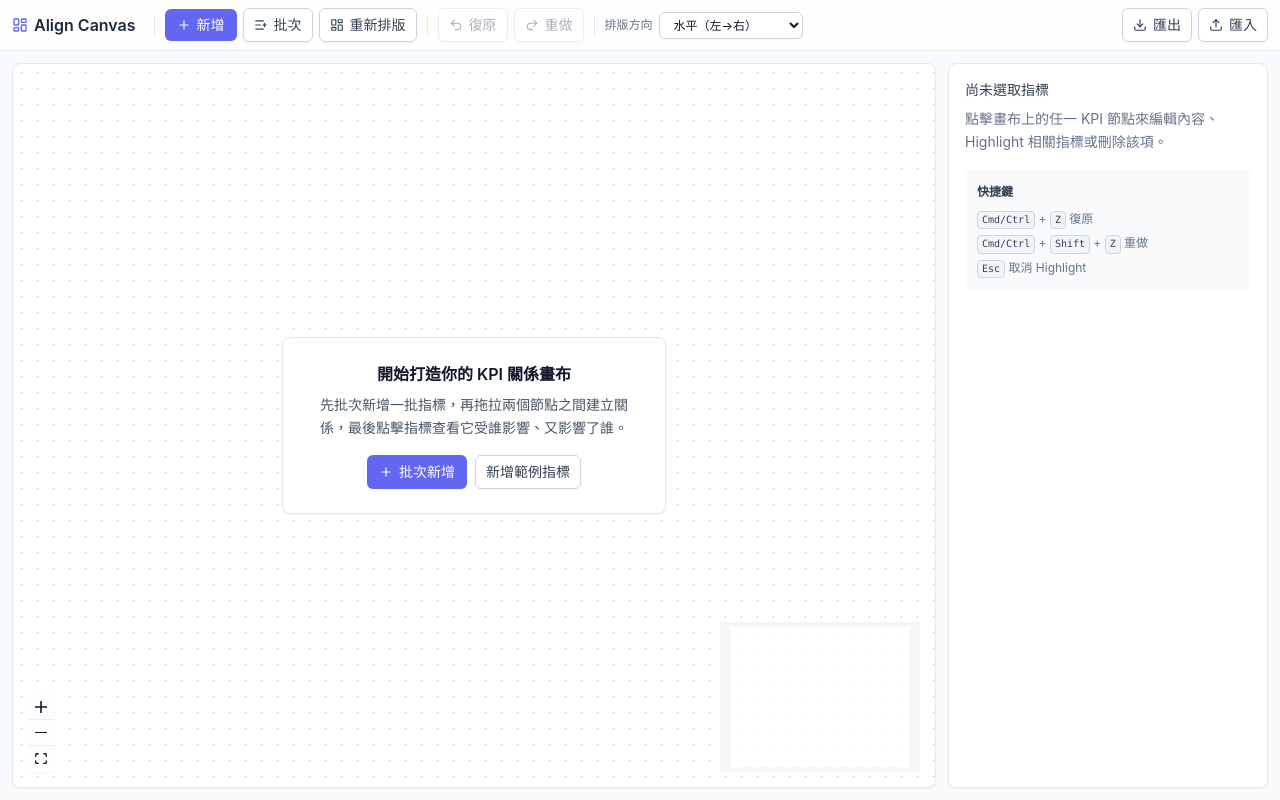
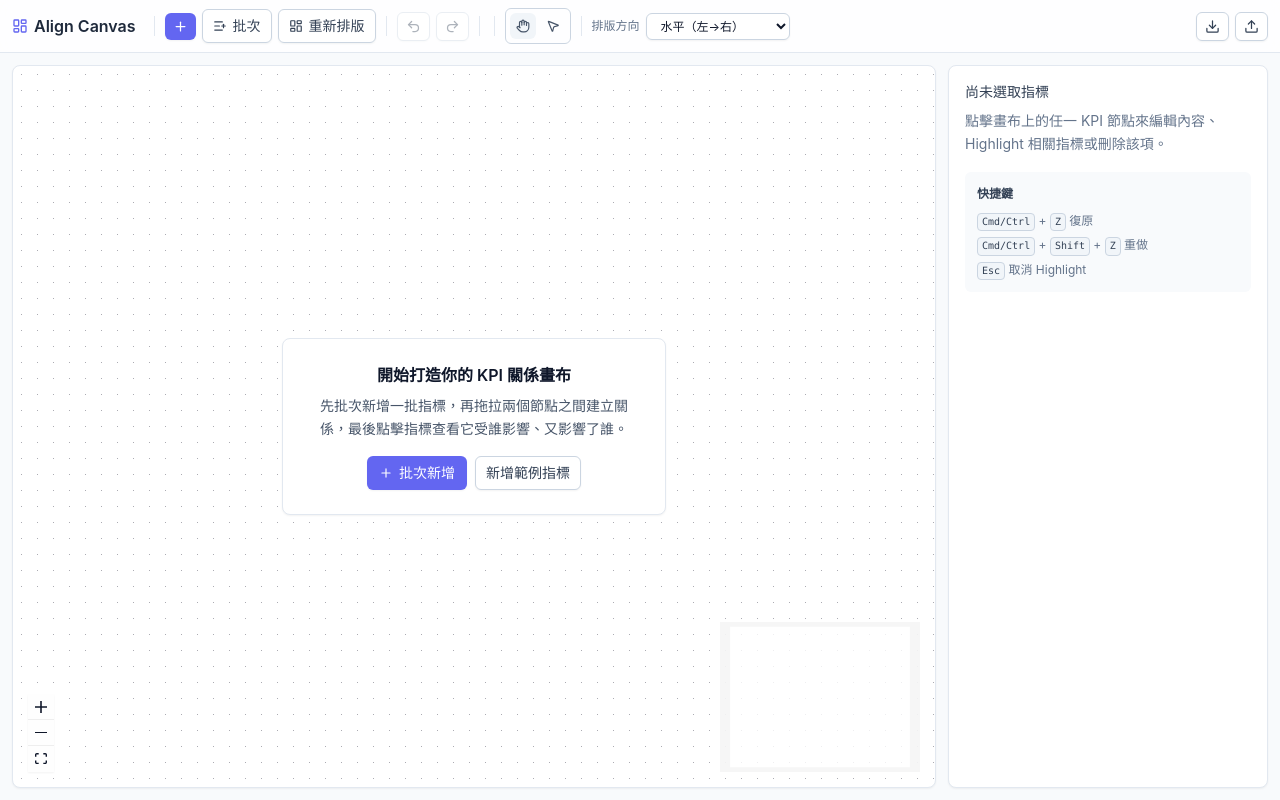
Before and after one commit to bobchao/align-canvas, a React (Vite) app: page / in a window 1280 px wide. Built offline with nearby package versions, Linux system fonts and the light colour scheme.

Commit message:
Polish canvas interaction UX and compact toolbar.
Add pan/select mode switching, icon-only toolbar controls with tooltips, larger/hover-visible connection hit areas, and improved new-node focus behavior to make quick add actions more discoverable.

Made-with: Cursor

```diff
--- a/src/App.tsx
+++ b/src/App.tsx
@@ -21,10 +21,13 @@ export default function App() {
   const relations = useGraphStore((s) => s.relations);
   const replaceAll = useGraphStore((s) => s.replaceAll);
   const addKpi = useGraphStore((s) => s.addKpi);
+  const setSelectedKpi = useGraphStore((s) => s.setSelectedKpi);
 
   const [batchOpen, setBatchOpen] = useState(false);
   const [relationMode, setRelationMode] = useState<RelationEditorMode>(null);
   const [importPreview, setImportPreview] = useState<ParsedImport | null>(null);
+  const [interactionMode, setInteractionMode] = useState<'pan' | 'select'>('pan');
+  const [focusNodeId, setFocusNodeId] = useState<string | null>(null);
 
   const openCreateRelation = useCallback((sourceId: string, targetId: string) => {
     setRelationMode({ kind: 'create', sourceId, targetId });
@@ -49,6 +52,13 @@ export default function App() {
       <div className="flex h-full flex-col">
         <Toolbar
           onBatchAdd={() => setBatchOpen(true)}
+          onQuickAdd={() => {
+            const created = addKpi({ name: `指標 ${kpis.length + 1}` });
+            setFocusNodeId(created.id);
+            setSelectedKpi(created.id);
+          }}
+          interactionMode={interactionMode}
+          onChangeInteractionMode={setInteractionMode}
           onImportChoice={(incoming) => setImportPreview(incoming)}
         />
         <main className="relative flex min-h-0 flex-1 gap-3 p-3">
@@ -56,6 +66,9 @@ export default function App() {
             <KpiCanvas
               onRequestCreateRelation={openCreateRelation}
               onEditRelation={openEditRelation}
+              interactionMode={interactionMode}
+              focusNodeId={focusNodeId}
+              onFocusHandled={() => setFocusNodeId(null)}
             />
             {isEmpty ? (
               <div className="pointer-events-none absolute inset-0 flex items-center justify-center">
--- a/src/canvas/KpiCanvas.tsx
+++ b/src/canvas/KpiCanvas.tsx
@@ -32,9 +32,18 @@ const edgeTypes = { relation: RelationEdge };
 interface Props {
   onRequestCreateRelation: (sourceId: string, targetId: string) => void;
   onEditRelation: (relationId: string) => void;
+  interactionMode: 'pan' | 'select';
+  focusNodeId: string | null;
+  onFocusHandled: () => void;
 }
 
-export function KpiCanvas({ onRequestCreateRelation, onEditRelation }: Props) {
+export function KpiCanvas({
+  onRequestCreateRelation,
+  onEditRelation,
+  interactionMode,
+  focusNodeId,
+  onFocusHandled,
+}: Props) {
   const kpis = useGraphStore((s) => s.kpis);
   const relations = useGraphStore((s) => s.relations);
   const preferences = useGraphStore((s) => s.preferences);
@@ -51,6 +60,7 @@ export function KpiCanvas({ onRequestCreateRelation, onEditRelation }: Props) {
   const dragStartRef = useRef<Record<string, { x: number; y: number } | undefined>>({});
   const prevNodeCountRef = useRef(0);
   const connectStartRef = useRef<{ nodeId: string | null }>({ nodeId: null });
+  const lastFocusedRef = useRef<string | null>(null);
 
   // Ensure all KPIs have positions (auto-layout for newly added ones).
   useEffect(() => {
@@ -68,6 +78,7 @@ export function KpiCanvas({ onRequestCreateRelation, onEditRelation }: Props) {
 
   // Auto fit when node count jumps up (e.g. after batch add / import / first hydrate).
   useEffect(() => {
+    if (focusNodeId) return;
     const n = kpis.length;
     const prev = prevNodeCountRef.current;
     prevNodeCountRef.current = n;
@@ -78,7 +89,23 @@ export function KpiCanvas({ onRequestCreateRelation, onEditRelation }: Props) {
       }, 50);
       return () => clearTimeout(timer);
     }
-  }, [kpis, rf]);
+  }, [kpis, rf, focusNodeId]);
+
+  useEffect(() => {
+    if (!focusNodeId) return;
+    if (lastFocusedRef.current === focusNodeId) return;
+    const timer = setTimeout(() => {
+      const node = rf.getNode(focusNodeId);
+      if (!node) return;
+      lastFocusedRef.current = focusNodeId;
+      rf.setCenter(node.position.x + 100, node.position.y + 36, {
+        zoom: Math.max(1, rf.getZoom()),
+        duration: 260,
+      });
+      onFocusHandled();
+    }, 90);
+    return () => clearTimeout(timer);
+  }, [focusNodeId, onFocusHandled, rf, kpis.length]);
 
   const highlight = useMemo(() => {
     if (!highlightSeedId) return null;
@@ -261,10 +288,11 @@ export function KpiCanvas({ onRequestCreateRelation, onEditRelation }: Props) {
       onEdgeClick={handleEdgeClick}
       onPaneClick={handlePaneClick}
       connectionMode={ConnectionMode.Loose}
-      selectionOnDrag
+      selectionOnDrag={interactionMode === 'select'}
       selectionMode={SelectionMode.Partial}
       multiSelectionKeyCode={['Meta', 'Control', 'Shift']}
-      panOnDrag={[2]}
+      panOnDrag={interactionMode === 'pan' ? true : [2]}
+      connectionRadius={26}
       fitView
       fitViewOptions={{ padding: 0.2 }}
       minZoom={0.2}
--- a/src/canvas/KpiNode.tsx
+++ b/src/canvas/KpiNode.tsx
@@ -14,7 +14,7 @@ function KpiNodeImpl(props: NodeProps) {
   const selected = props.selected;
   const color = kpi.color ?? '#6366f1';
   const handleClass =
-    '!h-3 !w-3 !border-0 !bg-transparent !opacity-0';
+    '!h-5 !w-5 !border !border-brand/60 !bg-brand/15 !opacity-0 group-hover:!opacity-100 hover:!opacity-100 hover:!bg-brand/35 transition';
 
   return (
     <div
@@ -50,7 +50,7 @@ function KpiNodeImpl(props: NodeProps) {
           id={`s-${position}`}
           type="source"
           position={position}
-          className={handleClass}
+          className={`${handleClass} kpi-handle`}
         />
       ))}
       {[Position.Left, Position.Right, Position.Top, Position.Bottom].map((position) => (
@@ -59,7 +59,7 @@ function KpiNodeImpl(props: NodeProps) {
           id={`t-${position}`}
           type="target"
           position={position}
-          className={handleClass}
+          className={`${handleClass} kpi-handle`}
         />
       ))}
     </div>
--- a/src/index.css
+++ b/src/index.css
@@ -66,3 +66,8 @@ body {
 .react-flow__edge.kpi-highlighted {
   filter: drop-shadow(0 0 2px rgba(99, 102, 241, 0.55));
 }
+
+.kpi-handle {
+  cursor: crosshair;
+  z-index: 3;
+}
--- a/src/panels/Toolbar.tsx
+++ b/src/panels/Toolbar.tsx
@@ -1,5 +1,7 @@
 import {
+  Hand,
   Download,
+  MousePointer2,
   LayoutDashboard,
   ListPlus,
   Plus,
@@ -15,17 +17,25 @@ import { computeLayout } from '../canvas/layout';
 
 interface Props {
   onBatchAdd: () => void;
+  onQuickAdd: () => void;
   onImportChoice: (incoming: { kpis: ReturnType<typeof parseSnapshot>['kpis']; relations: ReturnType<typeof parseSnapshot>['relations'] }) => void;
+  interactionMode: 'pan' | 'select';
+  onChangeInteractionMode: (mode: 'pan' | 'select') => void;
 }
 
-export function Toolbar({ onBatchAdd, onImportChoice }: Props) {
+export function Toolbar({
+  onBatchAdd,
+  onQuickAdd,
+  onImportChoice,
+  interactionMode,
+  onChangeInteractionMode,
+}: Props) {
   const fileInputRef = useRef<HTMLInputElement>(null);
 
   const kpis = useGraphStore((s) => s.kpis);
   const relations = useGraphStore((s) => s.relations);
   const preferences = useGraphStore((s) => s.preferences);
   const setPreferences = useGraphStore((s) => s.setPreferences);
-  const addKpi = useGraphStore((s) => s.addKpi);
   const undo = useGraphStore((s) => s.undo);
   const redo = useGraphStore((s) => s.redo);
   const canUndo = useGraphStore((s) => s.past.length > 0);
@@ -70,10 +80,6 @@ export function Toolbar({ onBatchAdd, onImportChoice }: Props) {
     toast('success', '已重新排版');
   };
 
-  const handleQuickAdd = () => {
-    addKpi({ name: `指標 ${kpis.length + 1}` });
-  };
-
   return (
     <header className="flex shrink-0 items-center gap-1.5 border-b border-slate-200 bg-white/80 px-3 py-2 backdrop-blur dark:border-slate-800 dark:bg-slate-900/80">
       <div className="flex items-center gap-1.5 pr-2 font-semibold text-slate-800 dark:text-slate-100">
@@ -83,8 +89,14 @@ export function Toolbar({ onBatchAdd, onImportChoice }: Props) {
 
       <div className="mx-1 h-5 w-px bg-slate-200 dark:bg-slate-700" />
 
-      <button type="button" className="btn-primary" onClick={handleQuickAdd} title="新增單一指標">
-        <Plus size={14} /> 新增
+      <button
+        type="button"
+        className="btn-primary !px-2"
+        onClick={onQuickAdd}
+        title="新增單一指標"
+        aria-label="新增"
+      >
+        <Plus size={15} />
       </button>
       <button type="button" className="btn" onClick={onBatchAdd} title="批次新增">
         <ListPlus size={14} /> 批次
@@ -97,25 +109,56 @@ export function Toolbar({ onBatchAdd, onImportChoice }: Props) {
 
       <button
         type="button"
-        className="btn"
+        className="btn !px-2"
         disabled={!canUndo}
         onClick={undo}
         title="復原 (Cmd/Ctrl+Z)"
+        aria-label="復原"
       >
-        <Undo2 size={14} /> 復原
+        <Undo2 size={15} />
       </button>
       <button
         type="button"
-        className="btn"
+        className="btn !px-2"
         disabled={!canRedo}
         onClick={redo}
         title="重做 (Cmd/Ctrl+Shift+Z)"
+        aria-label="重做"
       >
-        <Redo2 size={14} /> 重做
+        <Redo2 size={15} />
       </button>
 
       <div className="mx-1 h-5 w-px bg-slate-200 dark:bg-slate-700" />
 
+      <div className="mx-1 h-5 w-px bg-slate-200 dark:bg-slate-700" />
+      <div className="flex items-center gap-1 rounded-md border border-slate-300 px-1 py-1 dark:border-slate-700">
+        <button
+          type="button"
+          className={[
+            'btn-ghost !p-1.5',
+            interactionMode === 'pan' ? '!bg-slate-100 dark:!bg-slate-800' : '',
+          ].join(' ')}
+          title="拖曳畫布模式"
+          aria-label="拖曳畫布模式"
+          onClick={() => onChangeInteractionMode('pan')}
+        >
+          <Hand size={14} />
+        </button>
+        <button
+          type="button"
+          className={[
+            'btn-ghost !p-1.5',
+            interactionMode === 'select' ? '!bg-slate-100 dark:!bg-slate-800' : '',
+          ].join(' ')}
+          title="框選節點模式"
+          aria-label="框選節點模式"
+          onClick={() => onChangeInteractionMode('select')}
+        >
+          <MousePointer2 size={14} />
+        </button>
+      </div>
+
+      <div className="mx-1 h-5 w-px bg-slate-200 dark:bg-slate-700" />
       <label className="flex items-center gap-1.5 text-xs text-slate-500 dark:text-slate-400">
         <span>排版方向</span>
         <select
@@ -132,11 +175,23 @@ export function Toolbar({ onBatchAdd, onImportChoice }: Props) {
 
       <div className="flex-1" />
 
-      <button type="button" className="btn" onClick={handleExport} title="匯出 JSON">
-        <Download size={14} /> 匯出
+      <button
+        type="button"
+        className="btn !px-2"
+        onClick={handleExport}
+        title="匯出 JSON"
+        aria-label="匯出"
+      >
+        <Download size={15} />
       </button>
-      <button type="button" className="btn" onClick={handleImportClick} title="匯入 JSON">
-        <Upload size={14} /> 匯入
+      <button
+        type="button"
+        className="btn !px-2"
+        onClick={handleImportClick}
+        title="匯入 JSON"
+        aria-label="匯入"
+      >
+        <Upload size={15} />
       </button>
       <input
         ref={fileInputRef}
```
